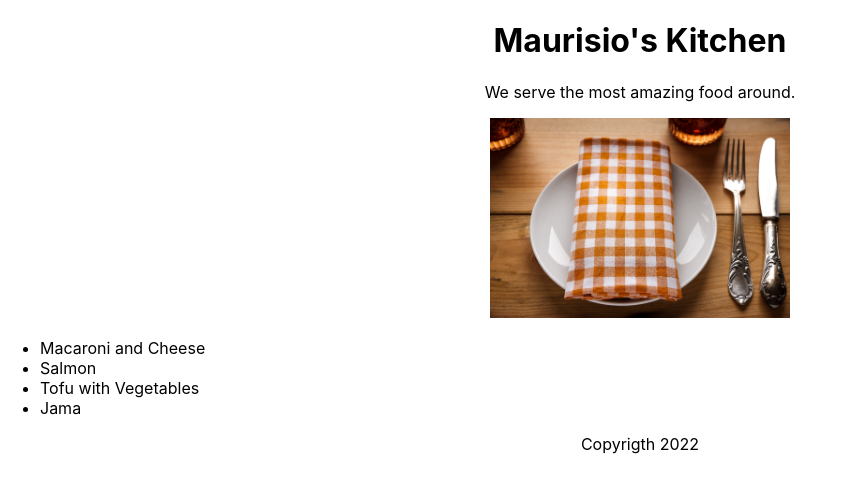
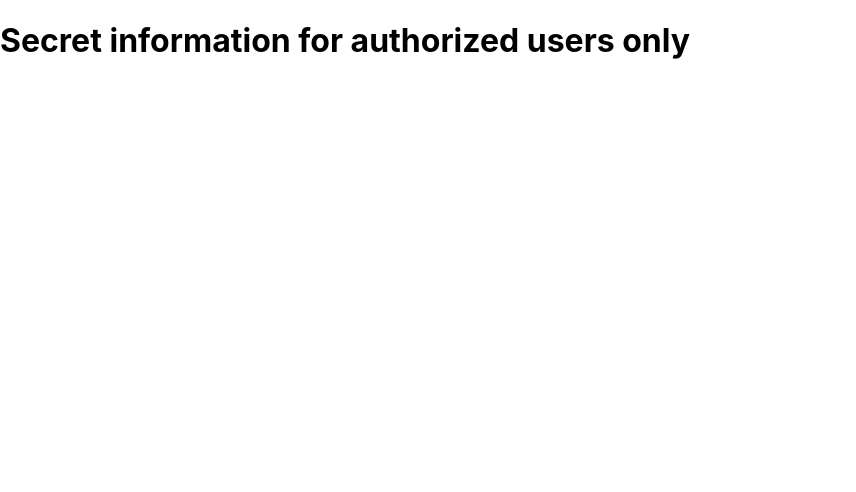
Before and after one commit to ArthurR2/react-essentials, a React (Create React App) app: page / in a window 1280 px wide. Shown: the top 492 px of the page, without its empty margins (0-856 px from the left). Built offline with nearby package versions, Linux system fonts and the light colour scheme.

Commit message:
first second

```diff
--- a/src/App.js
+++ b/src/App.js
@@ -1,56 +1,20 @@
 import React from 'react';
 import './App.css';
-import restaurant from "./restaurant.jpg"
 
-function Header(props){
-
-  return (
-    <header>
-      <h1>{props.name}'s Kitchen</h1>
-    </header>
-  );
+function SecretComponent(){
+  return <h1>Secret information for authorized users only</h1>;
 }
 
-function Main(props){
-  return (
-    <section>
-      <p>We serve the most {props.adjetive} food around.</p>
-      <img src={restaurant} height={200}
-      alt="napkin and silverware at a restaurant table"/>
-      <ul style={{textAlign: "left"}}>
-
-        {props.dishes.map((dish) => <li key={dish.id}>{dish.title}</li>)}
-      </ul>
-    </section>
-  );
+function RegularComponent(){
+  return <h1>Everyone can see this components.</h1>;
 }
 
-function Footer(props) {
-  return (
-    <footer>
-      <p>Copyrigth {props.year}</p>
-    </footer>
-  );
-}
-
-const dishes = [
-  "Macaroni and Cheese",
-  "Salmon",
-  "Tofu with Vegetables",
-  "Jama"
-];
-
-const dishObjects = dishes.map((dish, i) => ({ id: i, title: dish}));
-console.log(dishObjects);
-
-function App() {
-  return (
-    <div className="App">
-      <Header name="Maurisio"/>
-      <Main adjetive = "amazing" dishes={dishObjects} />
-      <Footer year={new Date().getFullYear()}/>
-    </div>
-  );
+function App(props) {
+  if(props.authorized){
+    return <SecretComponent/>
+  } else {
+    return <RegularComponent/>
+  }
 }
 
 export default App;
--- a/src/index.js
+++ b/src/index.js
@@ -4,9 +4,7 @@
 import App from "./App";
 
 
-ReactDOM.render(
-
-<App/>,
+ReactDOM.render(<App authorized={true}/>,
 
 
 document.getElementById("root")
```
